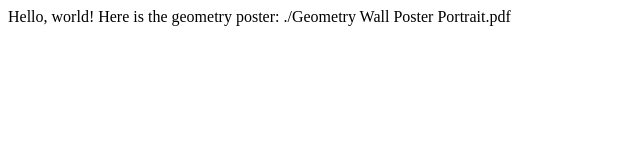
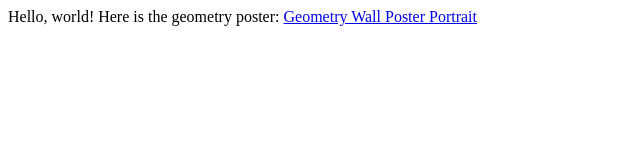
Before and after one commit to schandragit/schandragit.github.io, a plain HTML site: page index.html in a window 1280 px wide. Shown: the whole page, without its empty margins (0-640 px from the left). Drawn offline with Linux system fonts and the light colour scheme.

Commit message:
add file

```diff
--- a/index.html
+++ b/index.html
@@ -1,3 +1,3 @@
 Hello, world!
 
-Here is the geometry poster: <a>./Geometry Wall Poster Portrait.pdf</a>
+Here is the geometry poster: <a href="file:/Geometry_Wall_Poster_Portrait.pdf">Geometry Wall Poster Portrait</a>
```
Also changed, not shown: 2 other files.
